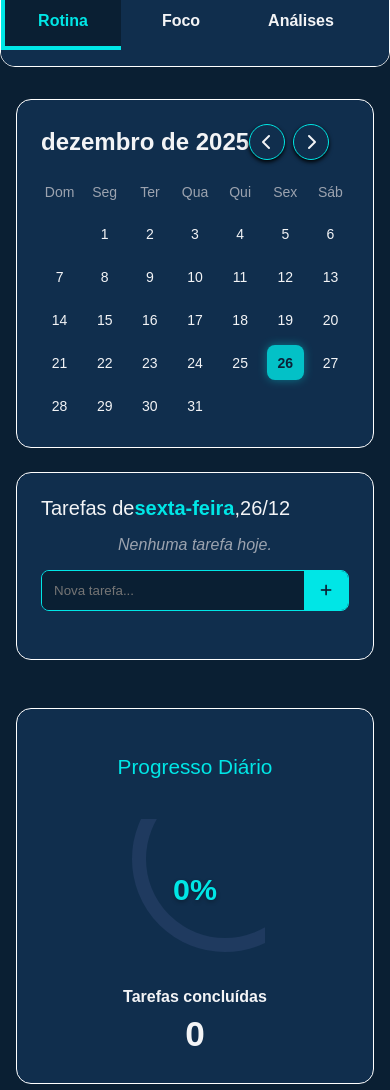
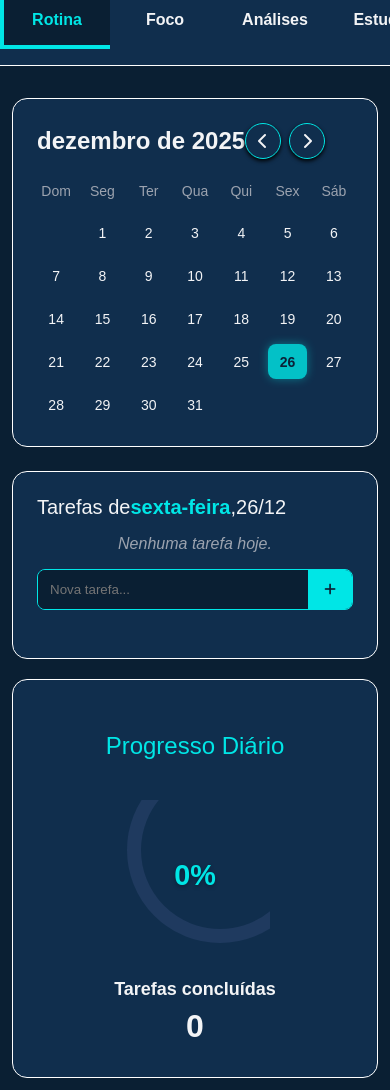
Before and after one commit to kevincardoso3567-maker/Loopr, a plain HTML site: page index.html in a window 390 px wide. Shown: the part 91-1181 px from the top of the page. Drawn offline with Linux system fonts and the light colour scheme.

Commit message:
Update index.css

```diff
--- a/index.css
+++ b/index.css
@@ -492,7 +492,7 @@ footer {
 footer p { margin: 0; }
 
 /* ========================================= */
-/* RESPONSIVIDADE CORRIGIDA */
+/* RESPONSIVIDADE (CORREÇÃO DE ESPAÇAMENTO MOBILE) */
 /* ========================================= */
 
 @media (max-width: 1200px) {
@@ -506,8 +506,9 @@ footer p { margin: 0; }
     .sidebar {
         width: 100%;
         margin: 0 0 1rem 0;
-        border-radius: 15px;
-        border: 1px solid white !important;
+        border-radius: 0;
+        border: none !important;
+        border-bottom: 1px solid white !important;
         flex-direction: row;
         overflow-x: auto;
         height: auto;
@@ -516,8 +517,8 @@ footer p { margin: 0; }
 
     .main-content-area {
         grid-template-columns: 1fr;
-        padding: 1.5rem 24px;
-        gap: 24px;
+        padding: 1.5rem 15px; /* Reduzi o padding lateral para o conteúdo respirar */
+        gap: 20px;
         max-width: 100%;
     }
 
@@ -525,21 +526,21 @@ footer p { margin: 0; }
         grid-column: 1 / -1;
     }
 
-    /* Ajuste do Progresso Diário para não quebrar o layout */
     .content-secondary {
-        margin-top: 1.5rem;
+        margin-top: 0;
         display: flex;
-        justify-content: center; /* Centraliza o card de progresso no mobile */
+        justify-content: center;
     }
 
     .progress-card {
         width: 100%;
-        max-width: 450px; /* Impede o card de crescer demais em tablets */
-        margin: 0 auto;
+        max-width: 100%; /* Permite ocupar a largura do card no mobile */
+        margin: 0;
     }
 
     .sidebar .nav-button {
-        min-width: 120px;
+        min-width: 110px;
+        padding: 1rem 0.5rem;
         border-left: none;
         border-bottom: 4px solid transparent;
         text-align: center;
@@ -550,22 +551,23 @@ footer p { margin: 0; }
 
     .logo-image { height: 100px; margin-top: -20px; margin-bottom: -20px; }
 
-    .progress-circle { width: 180px; height: 180px; }
-    .progress-circle__value { font-size: 2.5rem; }
-    .progress-card .metric-value-sm { font-size: 2.6rem; }
+    .progress-circle { width: 170px; height: 170px; }
+    .progress-circle__value { font-size: 2.2rem; }
 }
 
 @media (max-width: 650px) {
-    .main-content-area { padding: 1rem; }
+    .main-content-area {
+        padding: 1rem 12px; /* Margens mínimas para telas pequenas */
+    }
+
     header { height: 70px; }
+
     .logo-image { height: 80px; margin-top: -15px; margin-bottom: -15px; }
 
-    .progress-card { padding: 1.8rem 1.2rem; }
-    .progress-circle { width: 140px; height: 140px; margin: 1rem auto; }
-    .progress-circle__value { font-size: 1.9rem; }
-    .progress-card .metric-value-sm { font-size: 2.2rem; }
-    .progress-card .card-title { font-size: 1.3rem; }
-    .progress-card .card-subtitle { font-size: 1rem; }
+    /* Ajuste para o círculo não ficar gigante no celular */
+    .progress-circle { width: 150px; height: 150px; margin: 1rem auto; }
+    .progress-circle__value { font-size: 1.8rem; }
+    .progress-card .metric-value-sm { font-size: 2rem; }
 }
 
 /* ========================================= */
```
